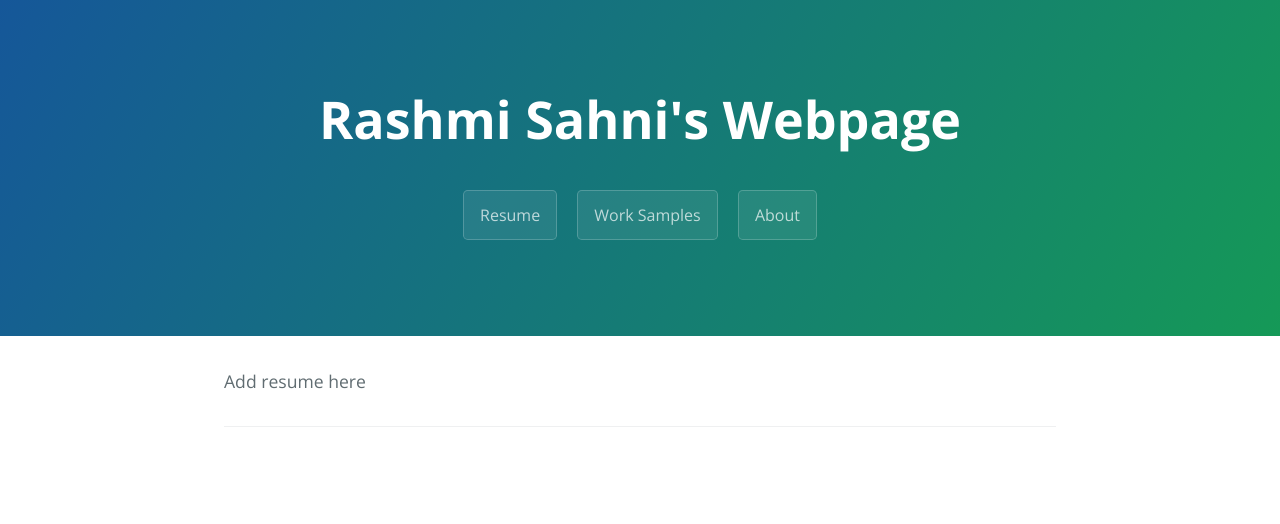
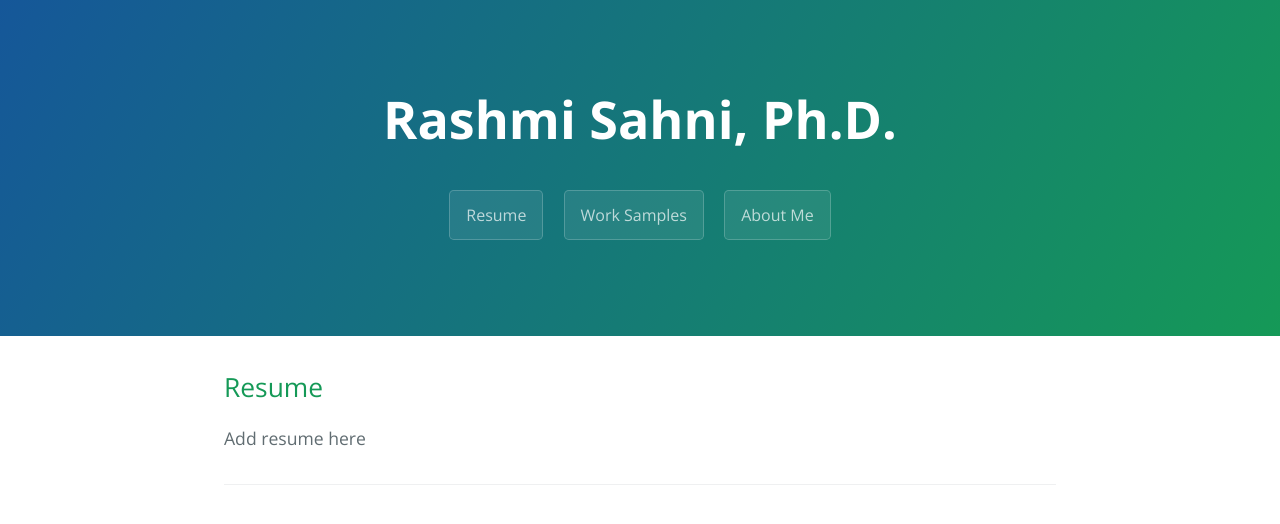
Before and after one commit to rashmisahni/rashmisahni.github.io, a Jekyll site: the page built from index.md, in a window 1280 px wide. Shown: the top 524 px of the page. Built offline with Jekyll 4.4.1, drawn with Linux system fonts in a browser that asks for light colours; the repository's description, which GitHub fills in, is left out; our own code applies the rules of GitHub Pages for plain Markdown files.

```diff
--- a/_config.yml
+++ b/_config.yml
@@ -1,9 +1,6 @@
-title: Rashmi Sahni's Webpage
+title: Rashmi Sahni, Ph.D.
 description:
 show_downloads: true
+
 google_analytics:
 theme: jekyll-theme-cayman
-
-work: work.md
-resume: resume.md
-about: about.md
--- a/_layouts/default.html
+++ b/_layouts/default.html
@@ -18,8 +18,8 @@
       {% endif %}
       {% if site.show_downloads %}
         <a href="http://rashmisahni.github.io" class="btn">Resume</a>
-        <a href="http://rashmisahni.github.io/work" class="btn">Work Samples</a>
-        <a href="http://rashmisahni.github.io/about" class="btn">About</a>
+        <a href="http://rashmisahni.github.io/work.md" class="btn">Work Samples</a>
+        <a href="http://rashmisahni.github.io/about.md" class="btn">About Me</a>
       {% endif %}
     </section>
 
--- a/index.md
+++ b/index.md
@@ -2,4 +2,6 @@
 layout: default
 ---
 
+## Resume
+
 Add resume here
```
Also changed, not shown: work.md (+2 -0 lines), about.md (line endings or trailing spaces).
